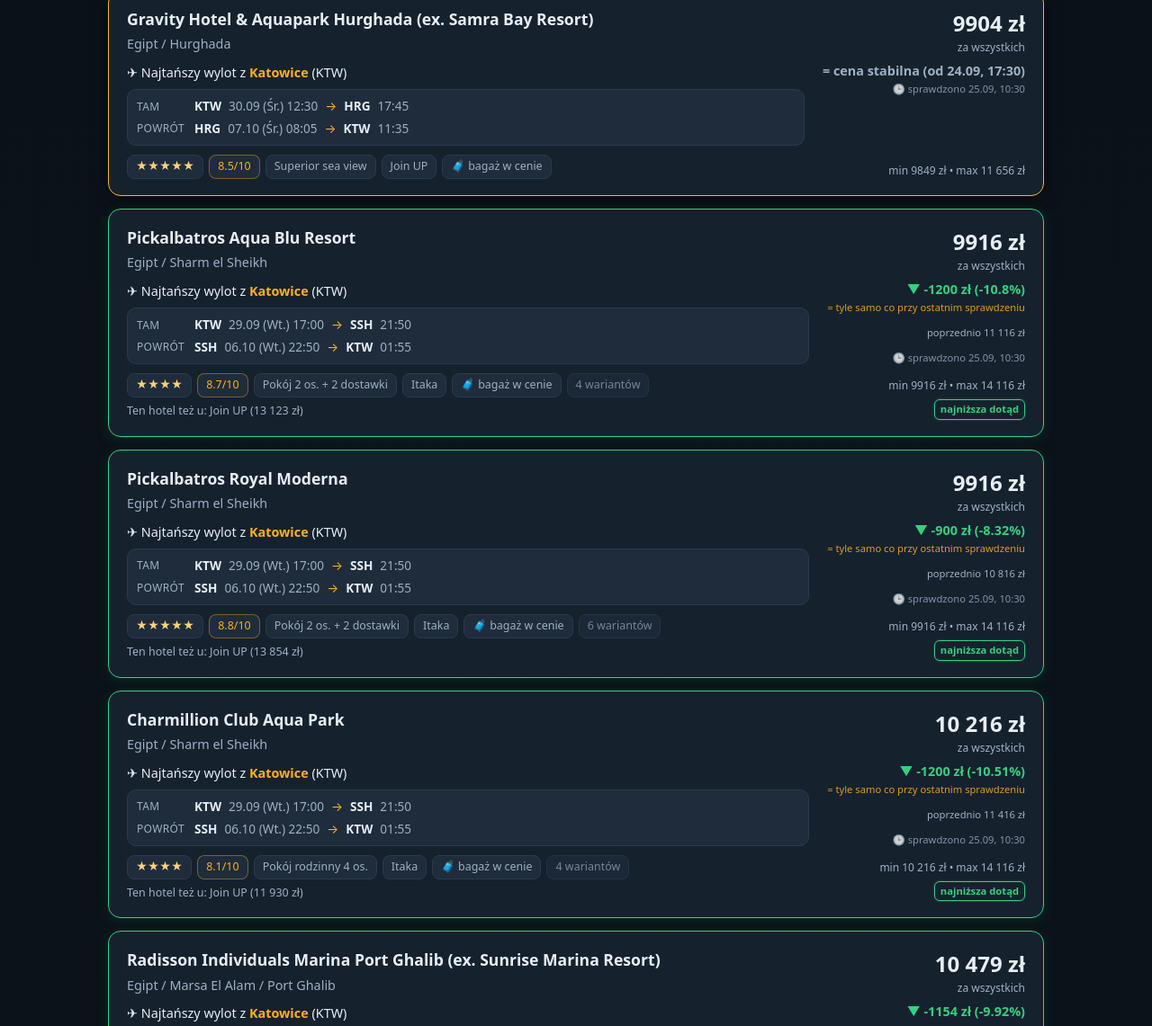
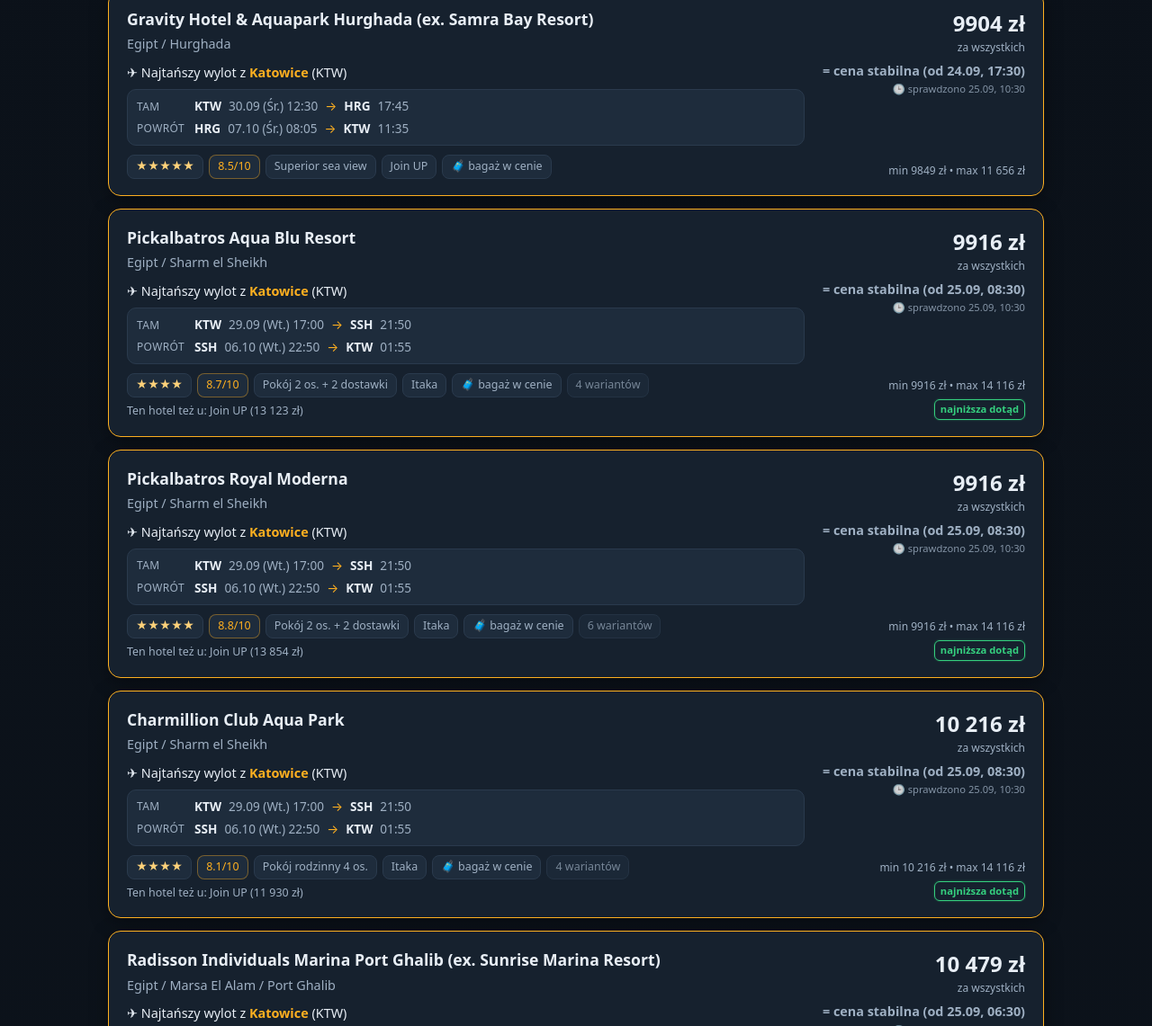
Before and after one commit to gtxsdz/wakacje-tracker, a website: page index.html in a window 1280 px wide. Shown: the part 458-1599 px from the top of the page at 90% size. Drawn offline with nearby package versions, Linux system fonts and the light colour scheme.

Commit message:
fix(ui): stable przykrywa pulsowanie ramki (nie badge), is-stable wylacza animation karty

```diff
--- a/app.js
+++ b/app.js
@@ -122,12 +122,11 @@
 //  'up'     — cena wyższa niż poprzednio → czerwony
 //  'none'   — brak danych do porównania (nowa oferta / bez zmian od zawsze)
 function priceState(o) {
-  // Gdy cena jest ekstremum (min/max z historii) — ramkę i sygnał wizualny dają
-  // klasy extreme-low/extreme-high + puls. Nie nakładamy dodatkowo koloru stanu,
-  // żeby pomarańczowy "stable" nie przykrywał pulsującego ekstremum.
+  // stable ma wyższy priorytet: 3+ identyczne odczyty → pomarańczowa ramka,
+  // bez pulsowania ramki. Badge extremum (min/max) nadal pulsuje niezależnie.
+  if (o.stable) return "stable";
   const hasRange = o.minPrice != null && o.maxPrice != null && o.minPrice !== o.maxPrice && o.pointCount > 1;
   if (hasRange && (o.price <= o.minPrice || o.price >= o.maxPrice)) return "none";
-  if (o.stable) return "stable";
   if (o.change == null || o.change === 0) return "none";
   return o.change < 0 ? "down" : "up";
 }
@@ -240,7 +239,7 @@
     : "";
 
   return `
-    <article class="offer-card state-${priceState(o)} ${extremeClass}" data-key="${o.key}" tabindex="0" role="button" aria-label="Historia cen: ${o.hotel}">
+    <article class="offer-card state-${priceState(o)} ${extremeClass}${o.stable ? " is-stable" : ""}" data-key="${o.key}" tabindex="0" role="button" aria-label="Historia cen: ${o.hotel}">
       <div class="offer-main">
         <h3 class="hotel">${o.hotel}</h3>
         <p class="region">${o.region || ""}</p>
--- a/styles.css
+++ b/styles.css
@@ -267,6 +267,10 @@
   .badge-lowest.pulse,
   .badge-highest.pulse { animation: none; }
 }
+/* Cena zastygła (3+ te same odczyty): ramka karty nie pulsuje,
+   ale badge nadal pulsuje — żeby wiadomo było że to nadal min/max. */
+.offer-card.is-stable.extreme-low,
+.offer-card.is-stable.extreme-high { animation: none; }
 /* Notki o ostatnim zrzucie: poprzednia cena i kiedy sprawdzono. */
 .snap-prev,
 .snap-checked,
```
